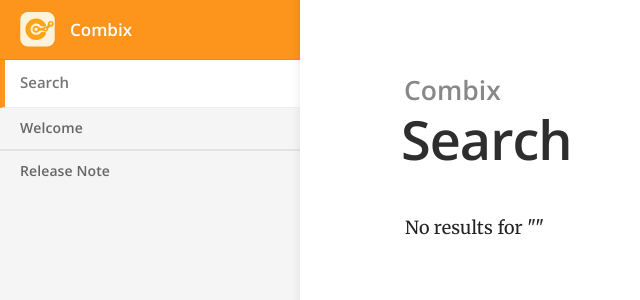
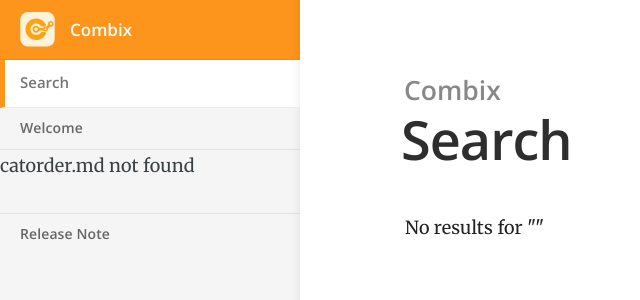
Before and after one commit to roryror/combix-doc, a Jekyll site: the page built from search.html, in a window 1280 px wide. Shown: the top 300 px of the page, without its empty margins (0-640 px from the left). Built offline with Jekyll 4.4.1, drawn with Linux system fonts in a browser that asks for light colours.

Commit message:
Update default.html

```diff
--- a/_layouts/default.html
+++ b/_layouts/default.html
@@ -181,6 +181,11 @@
                 {% assign grouped = site.docs | group_by: 'category' %}
                 {% assign catorder = site.pages | where: 'name', 'catorder.md' | first %}
                 {% if catorder %}
+                    <p>catorder.md found</p>
+                {% else %}
+                    <p>catorder.md not found</p>
+                {% endif %}
+                {% if catorder %}
                     {% assign ordered_categories = catorder.content | strip_newlines | split: '\n## ' %}
                     {% for category in ordered_categories %}
                         {% for group in grouped %}
```
